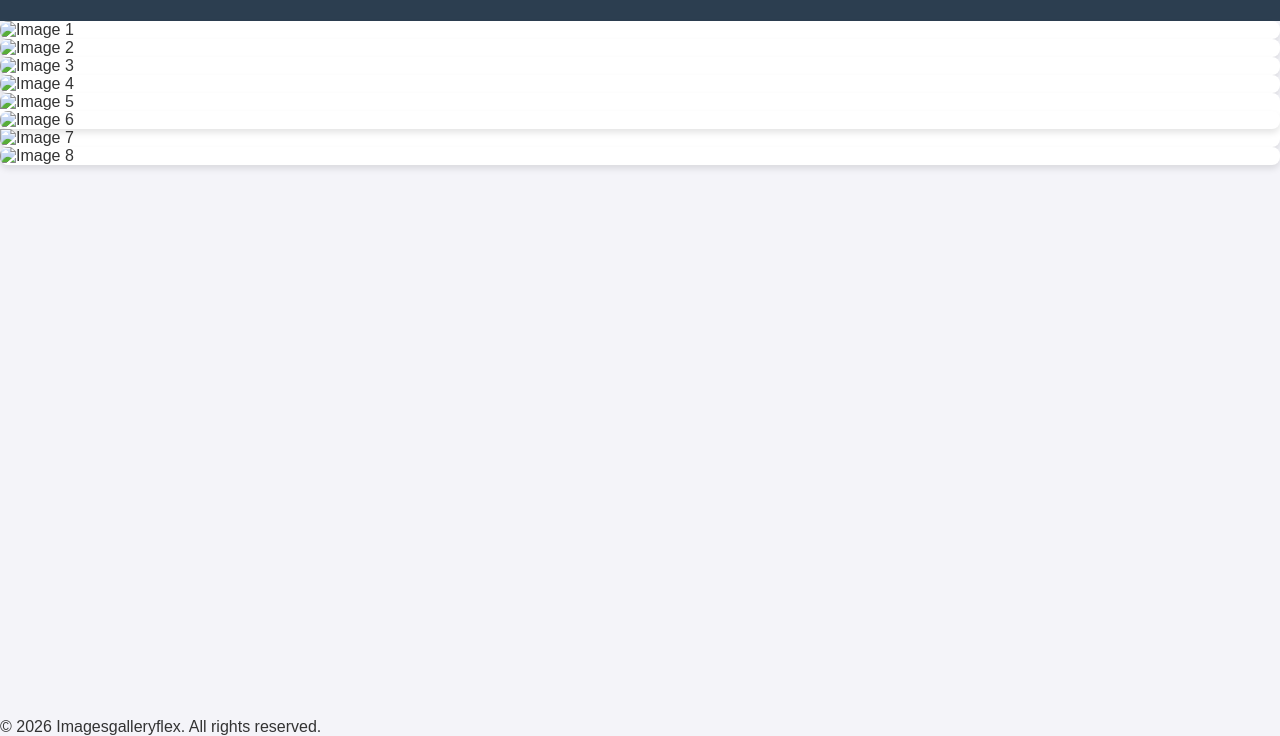
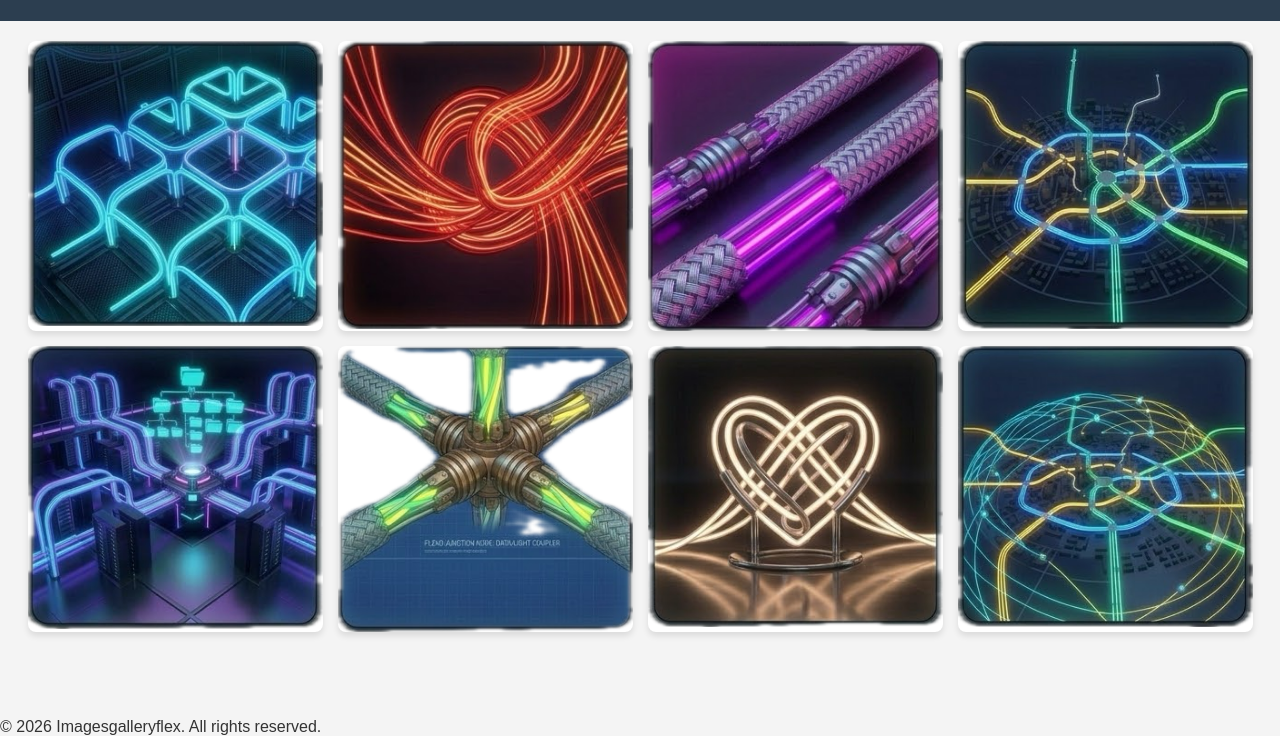
Before and after one commit to mjrr39sevilla/Imagesgalleryflex, a plain HTML site: page index.html in a window 1280 px wide. Shown: the part 64-800 px from the top of the page. Drawn offline with Linux system fonts and the light colour scheme.

Commit message:
Subida de archivos definitivas

```diff
--- a/index.html
+++ b/index.html
@@ -1,5 +1,5 @@
 <!DOCTYPE html>
-<html lang=""es">
+<html lang="es">
 <head>
 <meta charset="UTF-8">
 <title>Imagesgalleryflex</title>
@@ -12,26 +12,28 @@
 <main>
 <section class="gallery">
 <div class="image-container">
-   <img src="image1.jpg" alt="Image 1">
+<img src="Images/Image 1.png" alt="Image 1">
 </div>
 <div class="image-container">
-   <img src="image2.jpg" alt="Image 2">
+<img src="Images/Image 2.png" alt="Image 2">
 </div>
 <div class="image-container">
-   <img src="image3.jpg" alt="Image 3">
+<img src="Images/Image 3.png" alt="Image 3">
 </div>
 <div class="image-container">
-   <img src="image4.jpg" alt="Image 4">
+<img src="Images/Image 4.png" alt="Image 4">
 </div>
 <div class="image-container">
-    <img src="image5.jpg" alt="Image 5">
-    <div class="image-container">
-     <img src="image6.jpg" alt="Image 6">
-     </div>
-     <img src="image7.jpg" alt="Image 7">
+<img src="Images/Image 5.png" alt="Image 5">
 </div>
 <div class="image-container">
-      <img src="image8.jpg" alt="Image 8">
+<img src="Images/Image 6.png" alt="Image 6">
+</div>
+<div class="image-container">
+<img src="Images/Image 7.png" alt="Image 7">
+</div>
+<div class="image-container">
+<img src="Images/Image 8.png" alt="Image 8">
 </div>
 </section>
 </main>
--- a/style.css
+++ b/style.css
@@ -1,4 +1,4 @@
-/* CSS for Imagesgalleryflex */
+/* 1. CSS for Imagesgalleryflex */
 * {
   box-sizing: border-box;
   margin: 0;
@@ -6,7 +6,7 @@
 }
 body {
   font-family: Arial, sans-serif;
-  background-color: #f4f4f9;
+  background-color: #f4f4f4;
   color: #333;
   display: flex;
   flex-direction: column;
@@ -21,47 +21,58 @@ header {
 footer {
   margin-top: auto;
 }
-/*Container for the gallery Flexbox */
-.gallery-container {
+  /* 2.Container for the gallery Flexbox */
+.gallery {
   display: flex;
   flex-wrap: wrap;
   gap: 15px;
   justify-content: center;
   padding: 20px;
 }
-/* Individual image container */
+/* 3.Individual image container (Default for Mobile: 1 column)*/
 .image-container {
   background-color: #fff;
   border-radius: 8px;
   overflow: hidden;
   box-shadow: 0 4px 6px rgba(0, 0, 0, 0.1);
   transition: transform 0.2s;
+   /* Default width for mobile view */
+  flex: 1 1 100%;
+  max-width: 100%;
 }
+/* 4. Hover effect for images */
 .image-container:hover {
   transform: scale(1.03);
 }
+/* 5. Image styling */
 .image-container img {
   width: 100%;
   height: auto;
   object-fit: cover;
   display: block;
 }
-/*--- Responsive design(Media Queries) --- */
-/*1 Mobile: 1 columna */
-.gallery-item {
-  flex: 1 1 100%;
+/*--- Responsive design (Media Queries) ---*/
+/* 1. Mobile (Para pantallas pequeñas de menos de 600px) ->  1 columna completa */
+  @media(max-width: 599px) {
+    .image-container {
+      flex: 1 1 100%;
+      max-width: 100%;
+      width: 100%;
+  }
 }
-/*2 Tablet: 2 columnas */
-@media (min-width: 600px) {
-    .gallery-item {
-        flex: 1 1 calc(50% - 15px);/* El 50% del espacio menos el gap */
-        max-width: calc(50% - 15px);
+/* 2. Tablet (Para pantallas entre 600px y 1023px) -> 2 columnas */
+@media (min-width: 600px) and (max-width:1023px) {
+    .image-container {
+      flex: 1 1 calc(50% - 15px);
+      max-width: calc(50% - 15px);
+      width: calc (50% - 15px);
     }
     }
-/*3 Desktop: 4 columnas */
+/* 3. Desktop (Para pantallas de más de 1024px) -> 4 columnas */
 @media (min-width: 1024px) {
-    .gallery-item {
-        flex: 1 1 calc(25% - 15px);/* El 25% del espacio menos el gap */
+    .image-container {
+        flex: 1 1 calc(25% - 15px);
         max-width: calc(25% - 15px);
+        width: calc(25%-15%);
     }
 }
```
Also changed, not shown: Images/Image 1.png (renamed from Image 1.png), Images/Image 2.png (renamed from Image 2.png), Images/Image 3.png (renamed from Image 3.png), Images/Image 4.png (renamed from Image 4.png), Images/Image 5.png (renamed from Image 5.png), Images/Image 6.png (renamed from Image 6.png), Images/Image 7.png (renamed from Image 7.png), Images/Image 8.png (renamed from Image 8.png). Lines whose indentation alone changed are shown as unchanged.
